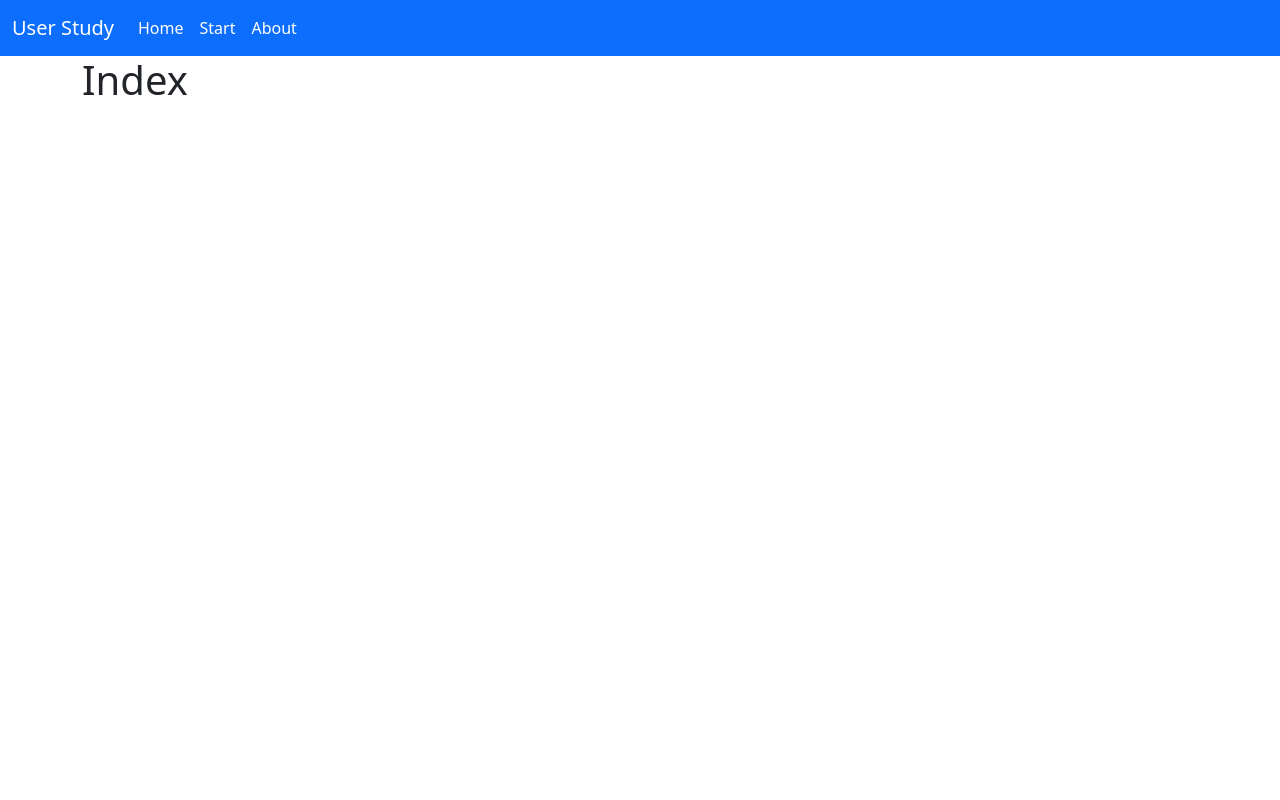
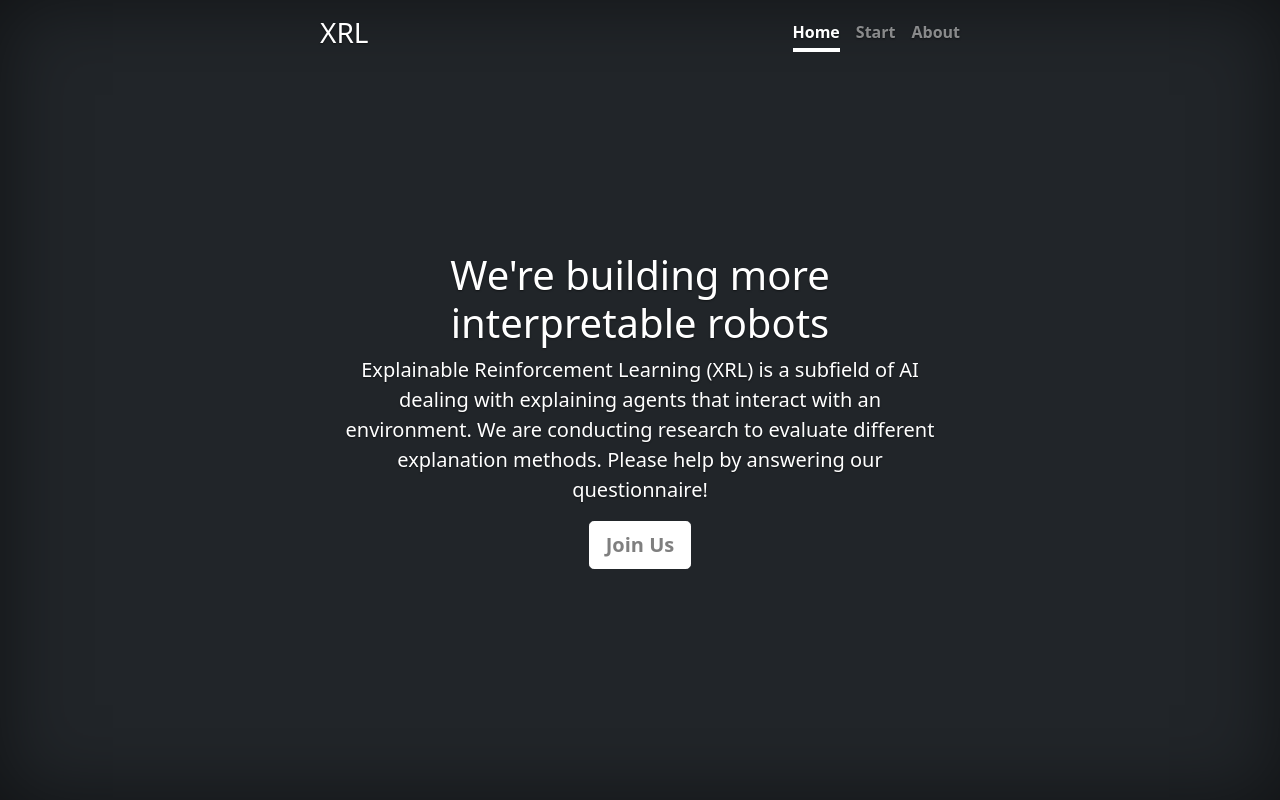
Before and after one commit to juliusfrost/cfrl-rllib, a Django app: page / in a window 1280 px wide. Run offline with Django 3.2, Linux system fonts and the light colour scheme.

Commit message:
add custom cover page

```diff
--- /dev/null
+++ b/server/study/static/cover.css
@@ -0,0 +1,53 @@
+/*
+ * Globals
+ */
+
+
+/* Custom default button */
+.btn-secondary,
+.btn-secondary:hover,
+.btn-secondary:focus {
+  color: #333;
+  text-shadow: none; /* Prevent inheritance from `body` */
+}
+
+
+/*
+ * Base structure
+ */
+
+body {
+  text-shadow: 0 .05rem .1rem rgba(0, 0, 0, .5);
+  box-shadow: inset 0 0 5rem rgba(0, 0, 0, .5);
+}
+
+.cover-container {
+  max-width: 42em;
+}
+
+
+/*
+ * Header
+ */
+
+.nav-masthead .nav-link {
+  padding: .25rem 0;
+  font-weight: 700;
+  color: rgba(255, 255, 255, .5);
+  background-color: transparent;
+  border-bottom: .25rem solid transparent;
+}
+
+.nav-masthead .nav-link:hover,
+.nav-masthead .nav-link:focus {
+  border-bottom-color: rgba(255, 255, 255, .25);
+}
+
+.nav-masthead .nav-link + .nav-link {
+  margin-left: 1rem;
+}
+
+.nav-masthead .active {
+  color: #fff;
+  border-bottom-color: #fff;
+}
--- a/server/templates/study/base.html
+++ b/server/templates/study/base.html
@@ -16,7 +16,7 @@
 {% block body %}
 <header>
     {% block header %}
-    <nav class="navbar navbar-expand-lg navbar-dark bg-primary">
+    <nav class="navbar navbar-expand-lg navbar-dark bg-dark">
         <div class="container-fluid">
             <a class="navbar-brand" href="{% url 'study:index' %}">User Study</a>
             <button class="navbar-toggler" type="button" data-bs-toggle="collapse" data-bs-target="#navbarNavAltMarkup"
--- a/server/templates/study/index.html
+++ b/server/templates/study/index.html
@@ -1,6 +1,73 @@
-{% extends "study/base.html" %}
+<!doctype html>
+<html lang="en" class="h-100">
+  <head>
+    <meta charset="utf-8">
+    <meta name="viewport" content="width=device-width, initial-scale=1">
+    <meta name="description" content="">
+<!--    <meta name="author" content="Mark Otto, Jacob Thornton, and Bootstrap contributors">-->
+    <meta name="generator" content="Hugo 0.79.0">
+    <title>XRL</title>
 
-{% block content %}
-<h1>Index</h1>
+    <link rel="canonical" href="https://getbootstrap.com/docs/5.0/examples/cover/">
 
-{% endblock %}
+
+
+    <!-- Bootstrap core CSS -->
+    <link href="https://cdn.jsdelivr.net/npm/bootstrap@5.0.0-beta1/dist/css/bootstrap.min.css" rel="stylesheet"
+          integrity="sha384-giJF6kkoqNQ00vy+HMDP7azOuL0xtbfIcaT9wjKHr8RbDVddVHyTfAAsrekwKmP1" crossorigin="anonymous">
+
+    <style>
+      .bd-placeholder-img {
+        font-size: 1.125rem;
+        text-anchor: middle;
+        -webkit-user-select: none;
+        -moz-user-select: none;
+        user-select: none;
+      }
+
+      @media (min-width: 768px) {
+        .bd-placeholder-img-lg {
+          font-size: 3.5rem;
+        }
+      }
+    </style>
+
+
+    <!-- Custom styles for this template -->
+    <link href="{{ STATIC_URL }}/cover.css" rel="stylesheet">
+  </head>
+  <body class="d-flex h-100 text-center text-white bg-dark">
+
+<div class="cover-container d-flex w-100 h-100 p-3 mx-auto flex-column">
+  <header class="mb-auto">
+    <div>
+      <h3 class="float-md-start mb-0">XRL</h3>
+      <nav class="nav nav-masthead justify-content-center float-md-end">
+        <a class="nav-link active" aria-current="page" href="{% url 'study:index' %}">Home</a>
+        <a class="nav-link" href="{% url 'study:start' %}">Start</a>
+        <a class="nav-link" href="{% url 'study:about' %}">About</a>
+      </nav>
+    </div>
+  </header>
+
+  <main class="px-3">
+    <h1>We're building more interpretable robots</h1>
+    <p class="lead">
+      Explainable Reinforcement Learning (XRL) is a subfield of AI dealing with explaining agents that interact with an environment.
+      We are conducting research to evaluate different explanation methods.
+      Please help by answering our questionnaire!
+    </p>
+    <p class="lead">
+      <a href="{% url 'study:start' %}" class="btn btn-lg btn-secondary fw-bold border-white bg-white text-black-50">Join Us</a>
+    </p>
+  </main>
+
+  <footer class="mt-auto text-white-50">
+<!--    <p>Cover template for <a href="https://getbootstrap.com/" class="text-white">Bootstrap</a>, by <a href="https://twitter.com/mdo" class="text-white">@mdo</a>.</p>-->
+  </footer>
+</div>
+
+
+
+  </body>
+</html>
```
